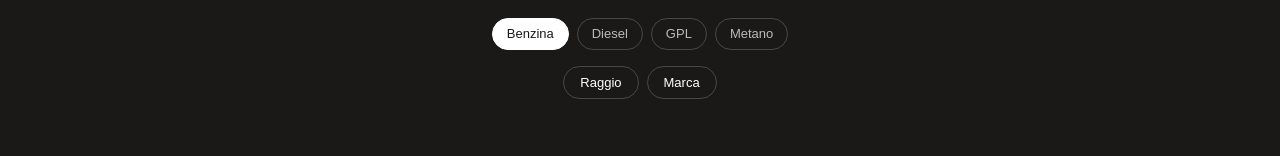
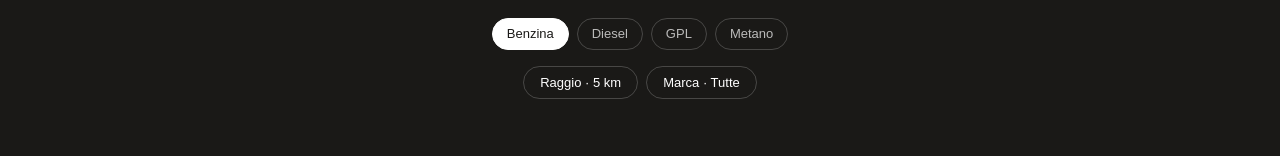
Before and after one commit to YannickMarguerettaz/benzina-economica, a Next.js app: page / in a window 1280 px wide. Shown: the part 432-588 px from the top of the page. Built offline with nearby package versions, Linux system fonts and the light colour scheme.

Commit message:
Revert "fix: label pulsanti filtro senza valore corrente"
This reverts commit 826814dd12cd93666837c6299c9d68d99eb37088.

```diff
--- a/src/app/page.tsx
+++ b/src/app/page.tsx
@@ -313,7 +313,7 @@ export default function Home() {
                   color: 'white', cursor: 'pointer', fontFamily: 'inherit', transition: 'all 0.15s',
                 }}
               >
-                Raggio
+                Raggio · {raggio} km
               </button>
               <button
                 onClick={() => setFiltroAperto(filtroAperto === 'marca' ? null : 'marca')}
@@ -324,7 +324,7 @@ export default function Home() {
                   color: 'white', cursor: 'pointer', fontFamily: 'inherit', transition: 'all 0.15s',
                 }}
               >
-                Marca
+                Marca · {marca}
               </button>
             </div>
 
```
